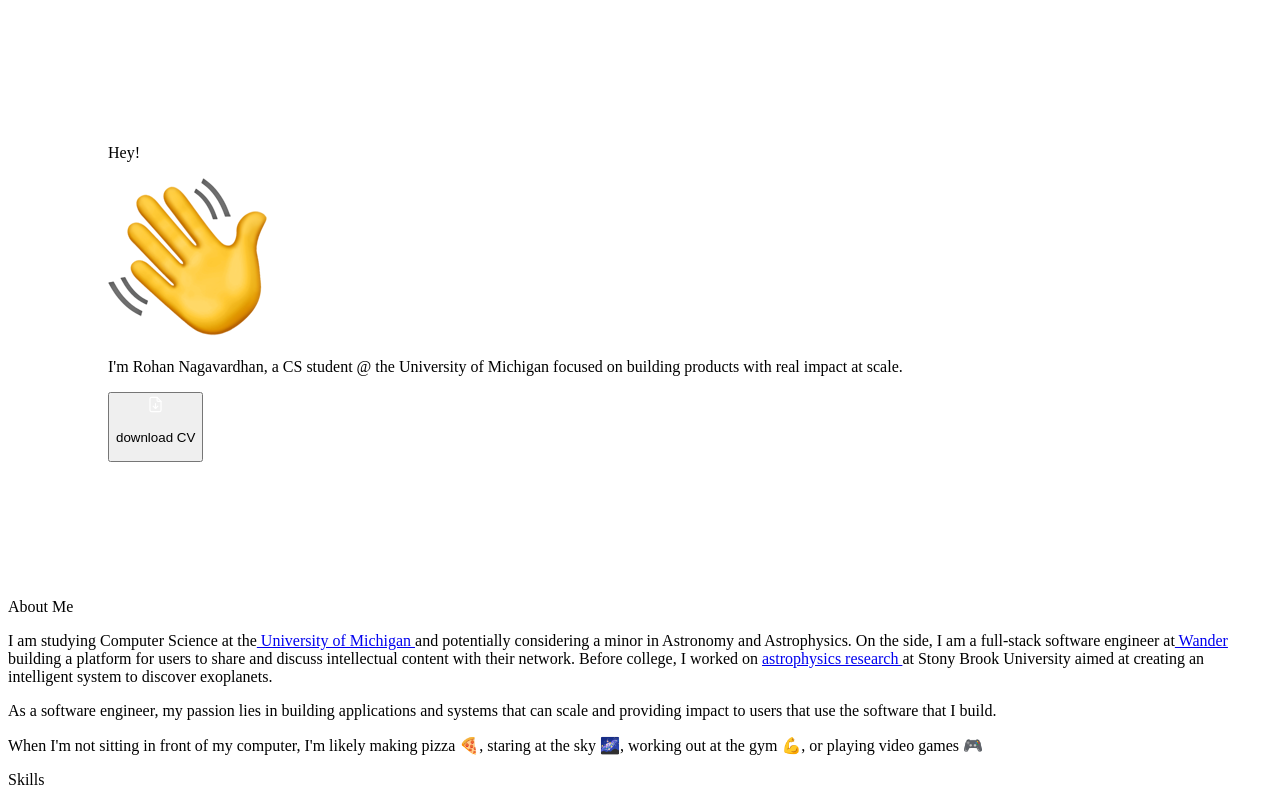
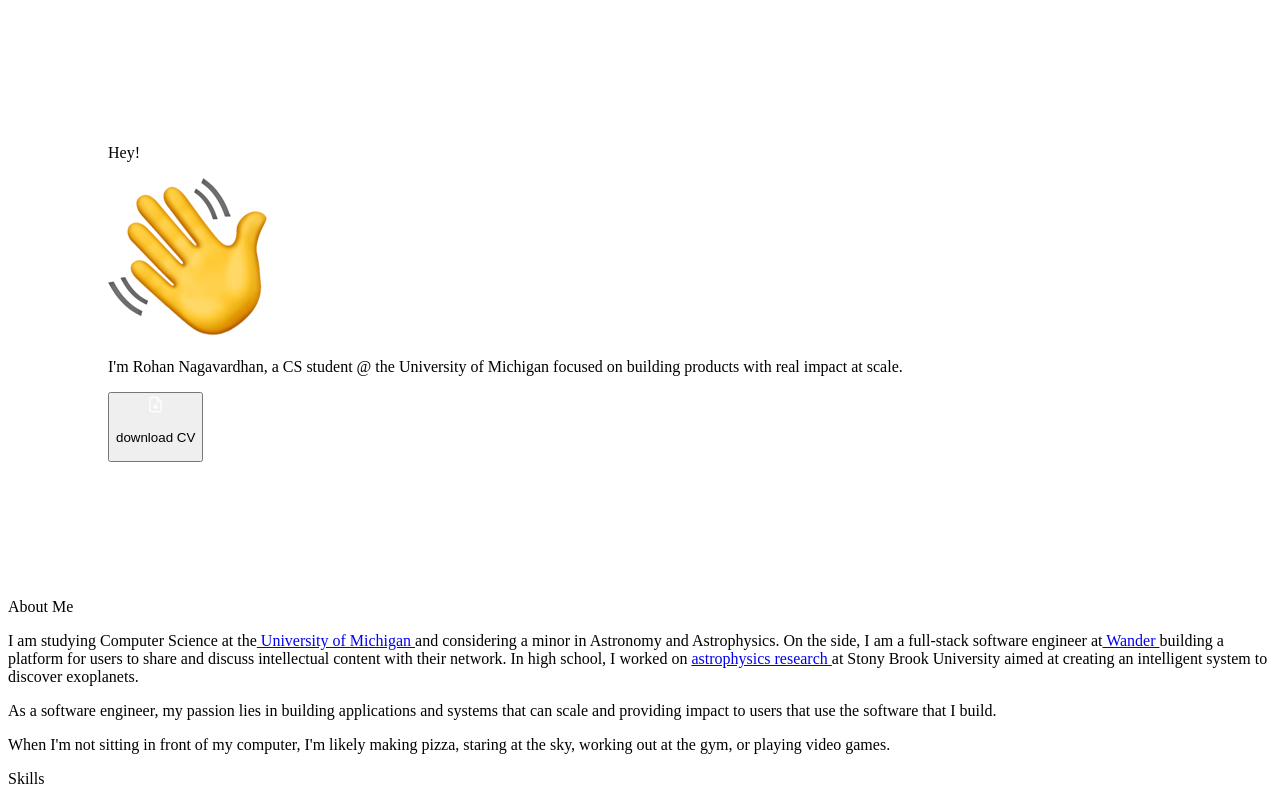
Before and after one commit to rndev2017/Rohan-Nagavardhan, a Next.js app: page / in a window 1280 px wide. Shown: the top 800 px of the page. Built offline with nearby package versions, Linux system fonts and the light colour scheme.

Commit message:
Minor fixes

```diff
--- a/components/ProjectsData.js
+++ b/components/ProjectsData.js
@@ -5,7 +5,7 @@ let featuredProjects = [
         link: null,
         code: null,
         thumbnail: "./images/htccli.jpg",
-        description: `A mobile application that allows devotees to keep up to date with temples announcements
+        description: `A mobile application that allows devotees to keep up to date with temple announcements,
                         double check temple timings, glance at upcoming festivities, or request religious rituals.`,
         skills: ["Flutter", "UI/UX", "REST API", "FastAPI", "PostgreSQL", "Figma"]
     },
@@ -16,7 +16,7 @@ let featuredProjects = [
         link: "https://astrobites.org/2021/06/27/ur-use-of-machine-learning-techniques-to-analyze-radial-velocity-data-to-find-exoplanets/",
         code: "https://github.com/rndev2017/ExoBoost",
         description: `An intelligent system that can predict
-            how many planets can orbit a distant star with 81% percent accuracy.
+            how many planets can orbit a distant star with 81% accuracy.
             Includes a radial velocity data generator that was used extensively to train the model.`,
         skills: ["Python", "XGBoost", "Pandas", "NumPy", "SciPy",
             "AstroPy", "Matplotlib"]
@@ -77,7 +77,7 @@ let otherProjects = [
         name: "Web Backend",
         description: `A project where I created a simple office hours queue using a doubly linked list as the
         underlying data structure. I gained an understanding of how web backends work and got a
-        taste of creating APIs using C++. Additionally, I implemented my own doubly linked list using iterators
+        taste of creating APIs using C++ and Python. Additionally, I implemented my own doubly linked list using iterators
         and OOP concepts learned in the class.`,
         code: null,
         skills: ["C++", "Python", "Linked List", "Queue", "Iterators"]
@@ -94,6 +94,7 @@ let otherProjects = [
         name: "Least Squares Regression",
         description: `A Python-based CLI tool that uses linear algebra to do least squares regression. Applied our tool on real-world data
         and predicted the temperature in Detroit, MI in 2050 using our model.`,
+        code: "https://github.com/rndev2017/LeastSquaresRegression/",
         skills: ["Python", "CLI", "Data processing", "Matrix", "Linear Algebra", "Least Squares Regression"]
     },
     {
--- a/pages/About.js
+++ b/pages/About.js
@@ -9,10 +9,10 @@ export default function About() {
                 <div className="flex flex-row font-light">
                     <p>I am studying Computer Science at the
                     <a href="https://umich.edu/" target="_blank" className="font-semibold"> University of Michigan </a>
-                    and potentially considering a minor in Astronomy and Astrophysics. On the side, I am a full-stack software engineer at
+                    and considering a minor in Astronomy and Astrophysics. On the side, I am a full-stack software engineer at
                     <a href="https://www.thinkwander.com/landing" target="_blank"><span className="font-semibold"> Wander </span></a>
                     building a platform for users to share and discuss intellectual content with their network.
-                     Before college,
+                    In high school,
                     I worked on <a className="font-semibold" href={researchLink} target="_blank"> astrophysics research </a>
                     at Stony Brook University aimed at creating an intelligent system to discover exoplanets.</p>
                 </div>
@@ -22,7 +22,7 @@ export default function About() {
                 </div>
                 <div className="flex flex-row mt-5 justify-center  font-light">
                     <p><span className="font-semibold">When I'm not sitting in front of my computer</span>,
-                    I'm likely making pizza 🍕, staring at the sky 🌌, working out at the gym 💪, or playing video games 🎮 </p>
+                    I'm likely making pizza, staring at the sky, working out at the gym, or playing video games. </p>
                 </div>
             </div>
         </div>
```
